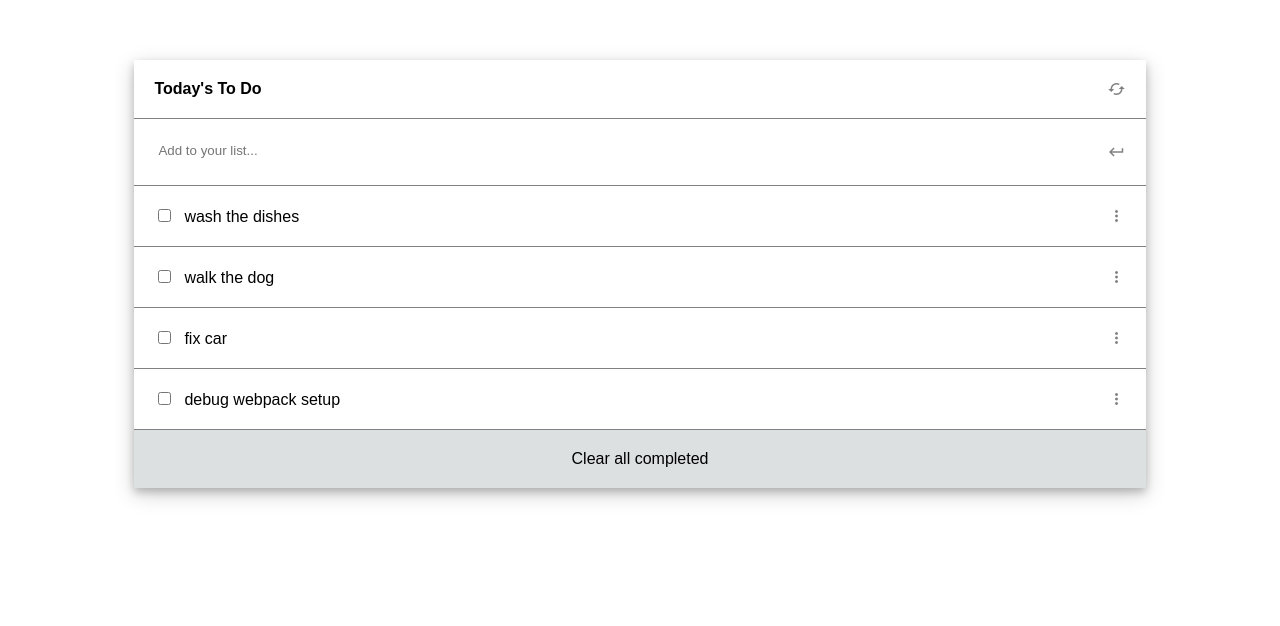
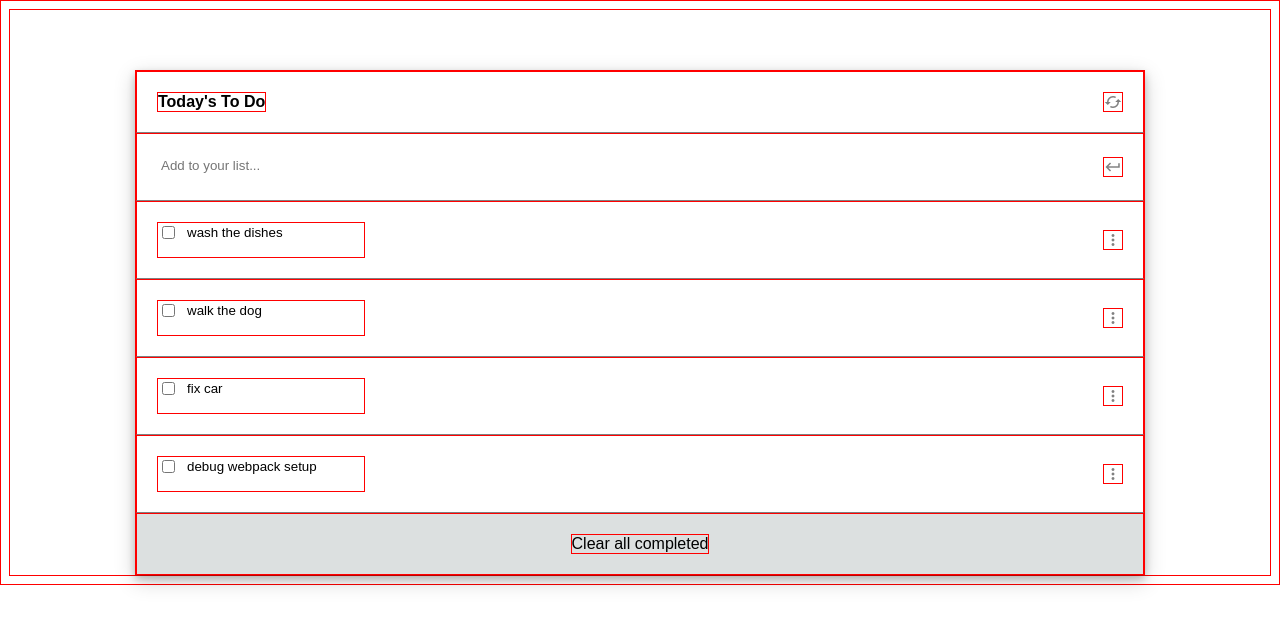
Before and after one commit to ElsonOtake/TodoList, a website built with webpack: page src/index.html in a window 1280 px wide. Built offline with nearby package versions, Linux system fonts and the light colour scheme.

Commit message:
Update list add textarea

```diff
--- a/src/index.html
+++ b/src/index.html
@@ -4,8 +4,6 @@
     <meta charset="UTF-8">
     <meta name="viewport" content="width=device-width, initial-scale=1.0">
     <title>Todo list</title>
-    <link rel="stylesheet" href="style.css">
-    <script src="index.js" type="module"></script>
     <link href="https://fonts.googleapis.com/icon?family=Material+Icons+Outlined" rel="stylesheet">
 </head>
 <body>
--- a/src/list_tasks.js
+++ b/src/list_tasks.js
@@ -7,15 +7,21 @@ const listTasks = (tasks) => {
     const li = document.createElement('li');
     li.className = 'task_line';
     const span1 = document.createElement('span');
+    span1.className = 'task_unit';
     const input = document.createElement('input');
     input.type = 'checkbox';
     input.id = `x${index}`;
     input.checked = completed;
     span1.appendChild(input);
     const label = document.createElement('label');
+    // label.className = 'active';
     label.htmlFor = `x${index}`;
     label.innerText = description;
     span1.appendChild(label);
+    const textarea = document.createElement('textarea');
+    textarea.className = 'active';
+    textarea.innerHTML = description;
+    span1.appendChild(textarea);
     li.appendChild(span1);
     const span2 = document.createElement('span');
     span2.className = 'material-icons-outlined';
--- a/src/style.css
+++ b/src/style.css
@@ -1,3 +1,7 @@
+* {
+  border: 1px solid red;
+}
+
 body {
   font-family: Arial, Helvetica, sans-serif;
 }
@@ -43,12 +47,37 @@ textarea {
   border: none;
   resize: none;
   outline: none;
+}
+
+.add_to_list textarea {
   padding: 12px;
   margin: 12px 0 0 12px;
 }
 
-label {
-  padding-left: 10px;
+.task_line .task_unit {
+  display: flex;
+}
+
+.task_line input {
+  margin-right: 10px;
+  align-self: flex-start;
+}
+
+.task_line label.active {
+  display: contents;
+}
+
+.task_line label {
+  display: none;
+}
+
+.task_line textarea {
+  display: none;
+}
+
+.task_line textarea.active {
+  display: inline;
+  align-self: flex-end;
 }
 
 .material-icons-outlined {
```
